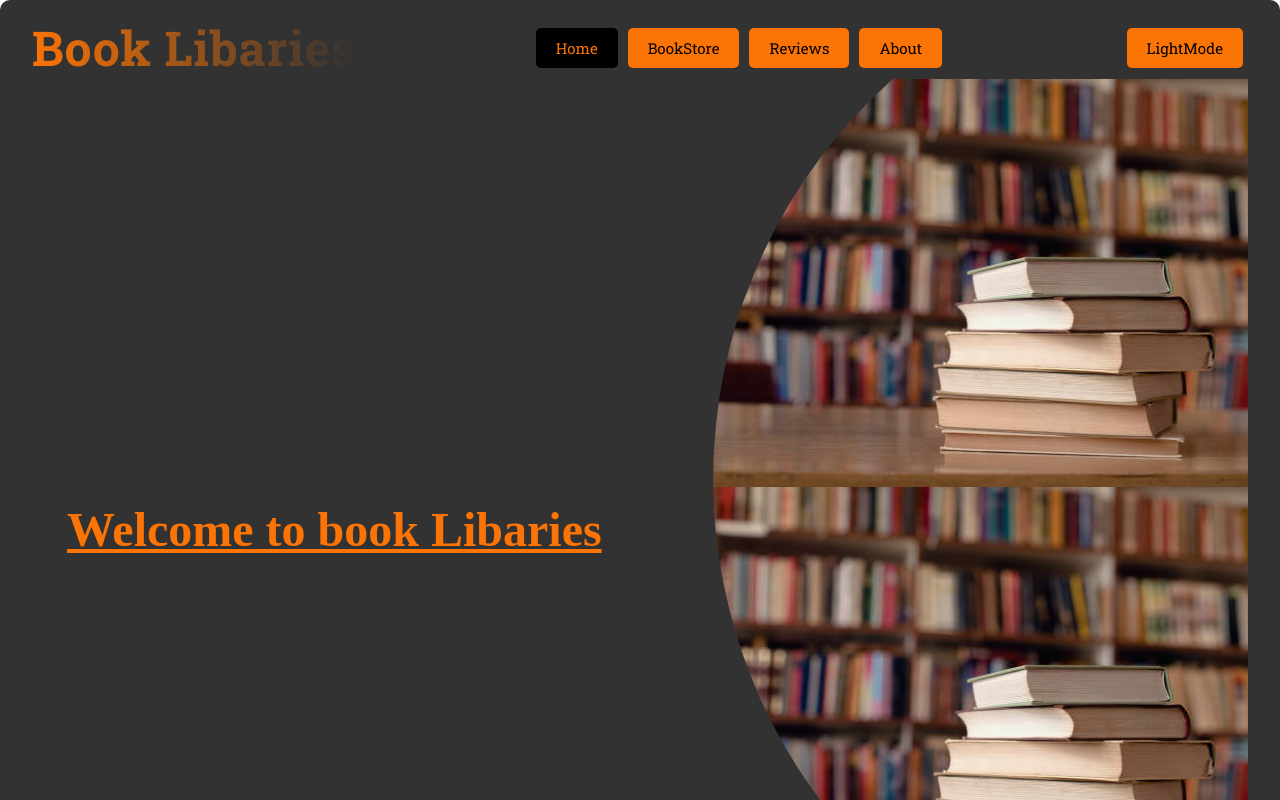
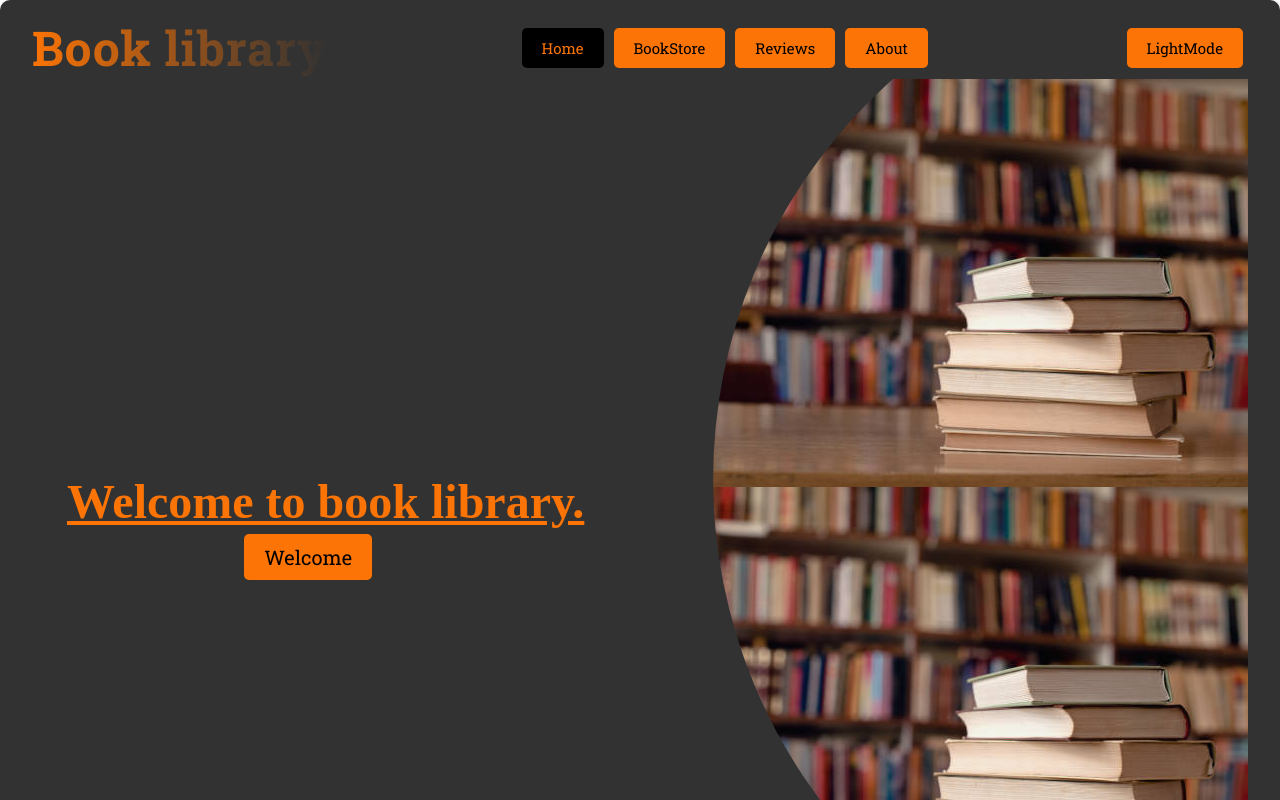
Before and after one commit to ChristopherChinia/Books-Library, a React (Create React App) app: page /home in a window 1280 px wide. Shown: the top 800 px of the page. Built offline with nearby package versions, Linux system fonts and the light colour scheme.

Commit message:
changing h1 content in home file

```diff
--- a/src/components/About.js
+++ b/src/components/About.js
@@ -6,14 +6,14 @@ const About = () => {
   return (
     <div className='about'>
         <div className='flex'>
-            <img src={image} className='img-responsive' />
+            <img src={image} className='img-responsive' alt='' />
             <div className='content'>
-        <h1>About book libraries</h1>
+        <h1>About book library</h1>
         <p> lorem ipsum dolor sit amet, consect</p>
         </div>
         </div>
         <footer>
-        <h1>Created By <a href="#">Christopher chinia</a> |  2022 All rights reserved.</h1>
+        <h1>Created By Christopher chinia |  2022 All rights reserved.</h1>
         </footer>
     </div>
   )
--- a/src/components/Home.js
+++ b/src/components/Home.js
@@ -3,7 +3,10 @@ import React from 'react'
 const Home = () => {
   return (
     <div className="home">
-        <h1>Welcome to book Libaries</h1>
+      <div className="home-container">
+        <h1>Welcome to book library.</h1>
+        <button className="btn"><a href='/bookstore'>Welcome</a></button>
+        </div>
     </div>
   )
 }
--- a/src/components/NavBar.js
+++ b/src/components/NavBar.js
@@ -18,7 +18,7 @@ const linkStyles = {
 const NavBar = ({ isDarkMode, onDarkModeClick }) => {
   return (
     <div className='navbar'>
-        <h1>Book Libaries</h1>
+        <h1>Book library</h1>
         <div>
     <NavLink
     to="/home"
--- a/src/index.css
+++ b/src/index.css
@@ -117,6 +117,22 @@ body {
     text-decoration: underline;
 }
 
+.home-container{
+  display: flex;
+  flex-direction: column;
+  align-items: center;
+  justify-content: space-between;
+}
+
+.btn a{
+  color: black;
+  text-decoration: none;
+  font-size: 20px;
+}
+
+.btn a:hover{
+  color : rgb(252, 116, 5)
+}
 /* BookStore styles */
 .book-store{
     width: 100%;
```
